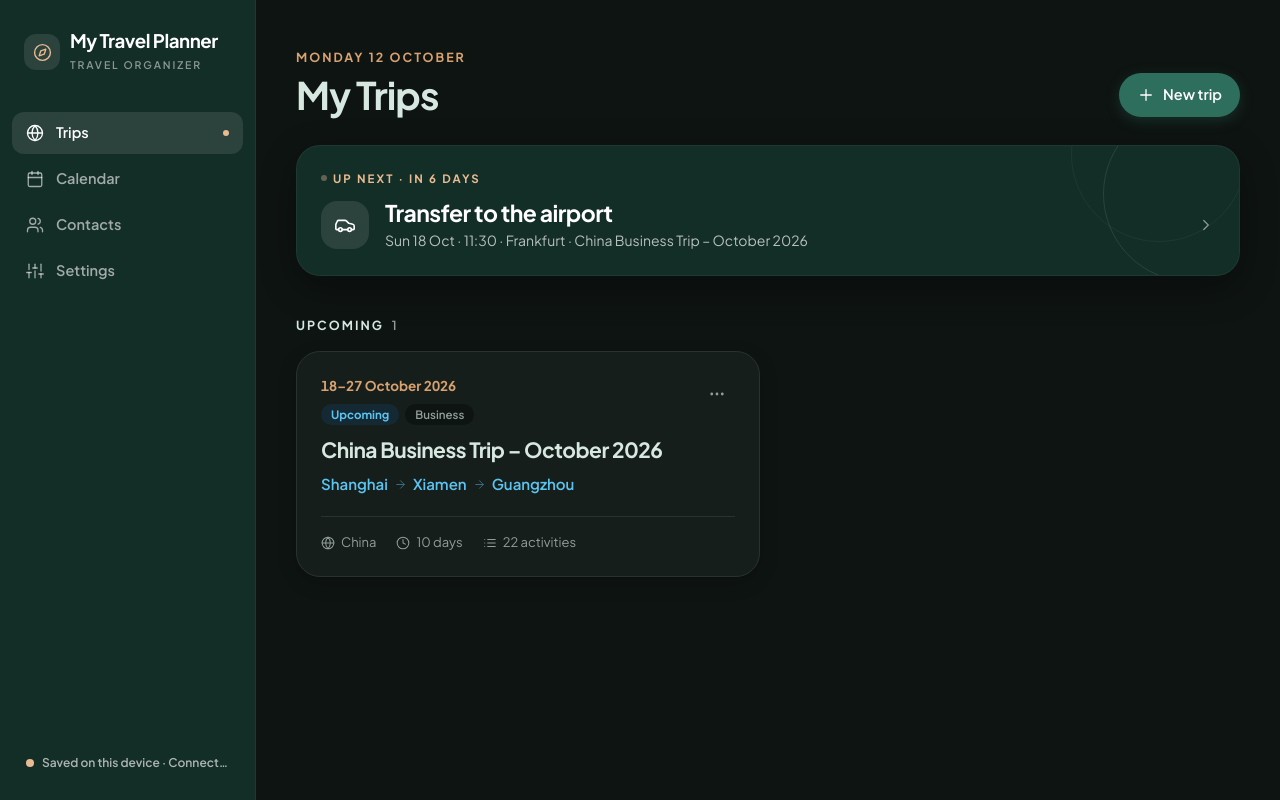
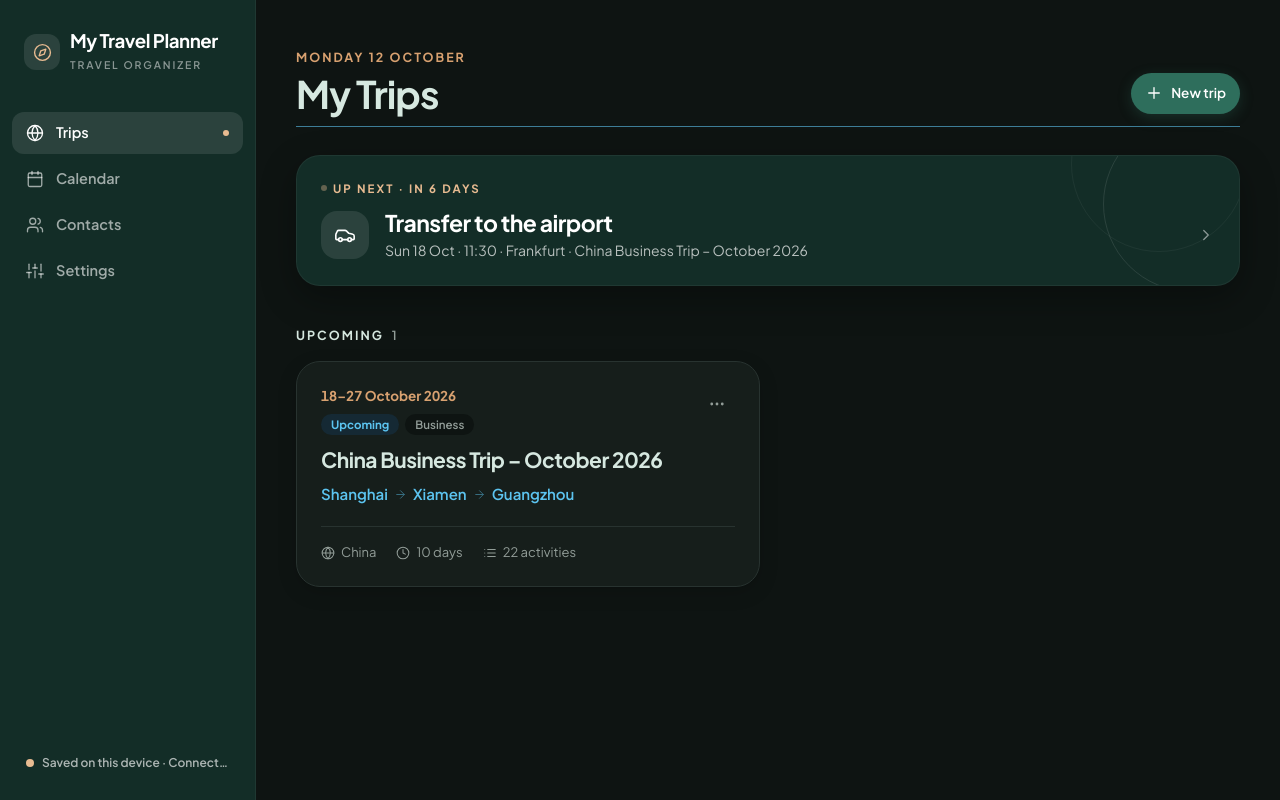
Before and after one commit to Kian-Gerowgan/My-Travel-Planner, a React (Vite) app: page / in a window 1280 px wide. Built offline with nearby package versions, Linux system fonts and the light colour scheme.

Commit message:
Match the page action button to the title height and underline the header row

```diff
--- a/src/App.tsx
+++ b/src/App.tsx
@@ -774,10 +774,10 @@ function PageHead({ eyebrow, title, action }: { eyebrow?: string; title: string;
   return (
     <div className="mb-7">
       {eyebrow && <div className="text-[10px] sm:text-[12.5px] -mt-[5px] sm:mt-0 font-bold uppercase tracking-[0.16em] text-cognac mb-[36px] sm:mb-1.5">{eyebrow}</div>}
-      {/* Title and page action share one row, centred on each other */}
-      <div className="flex flex-wrap items-center justify-between gap-4">
-        <h1 className="font-display text-[32px] sm:text-[38px] leading-[1.08] text-heading">{title}</h1>
-        {action}
+      {/* Title and page action share one row: buttons as tall as the title line, bottom-aligned, with a thin blue rule below */}
+      <div className="flex flex-wrap items-end justify-between gap-x-4 gap-y-3 pb-3 border-b border-petrol/60">
+        <h1 className="font-display text-[32px] sm:text-[38px] leading-[34px] sm:leading-[41px] text-heading">{title}</h1>
+        {action && <div className="[&_.btn]:h-[34px] sm:[&_.btn]:h-[41px] [&_.btn]:px-3.5 [&_.btn]:text-[13.5px]">{action}</div>}
       </div>
     </div>
   );
```
